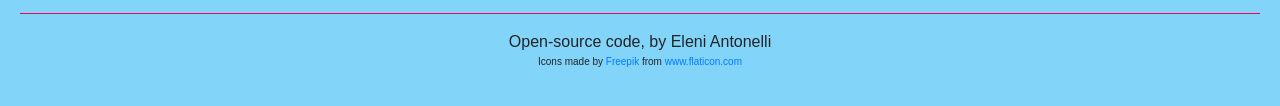
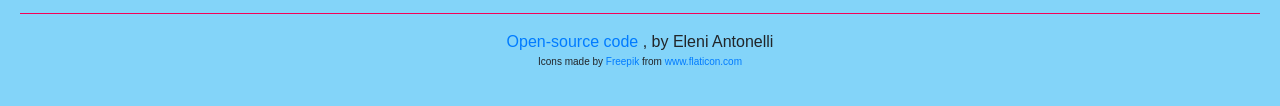
Before and after one commit to elenianto/Eleni-Orange-Weather, a website built with Parcel: page index.html in a window 1280 px wide. Shown: the part 426-532 px from the top of the page. Built offline with nearby package versions, Linux system fonts and the light colour scheme.

Commit message:
Added Github link

```diff
--- a/index.html
+++ b/index.html
@@ -72,7 +72,7 @@
         </div>
         <hr />
         <div class="footer">
-          Open-source code, by Eleni Antonelli
+          <a href="https://github.com/elenianto/Weather-App-Draft-1/tree/master" title="Github"> Open-source code </a>, by Eleni Antonelli
           <br />
           <div id="credit-footer">
             Icons made by
```
Also changed, not shown: 1 other file.
